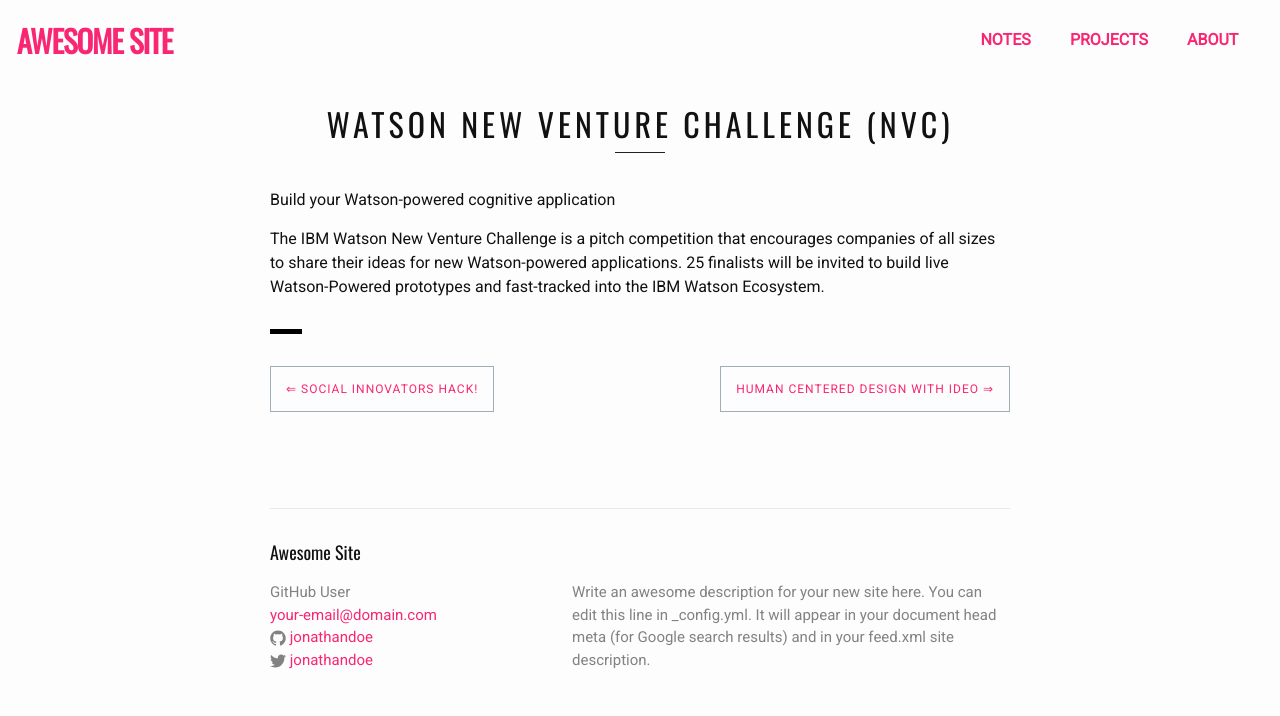
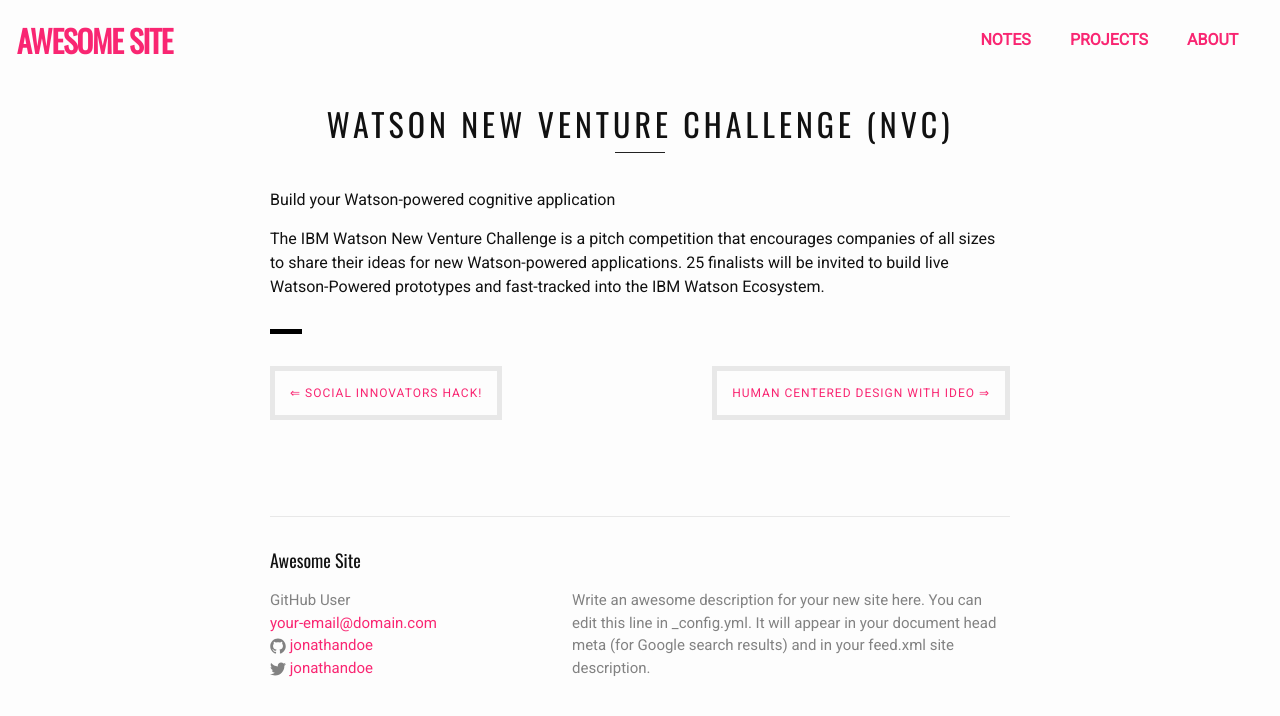
Before and after one commit to centros4520/t-2021, a Jekyll site: the page built from _projects/2016-1-ibm-watson.md, in a window 1280 px wide. Shown: the top 716 px of the page. Built offline with Jekyll 4.4.1, drawn with Linux system fonts in a browser that asks for light colours; nearby versions of some CDN libraries.

Commit message:
Add custom paginator button style

```diff
--- a/_includes/collection-paginator.html
+++ b/_includes/collection-paginator.html
@@ -39,12 +39,12 @@
 <div class="paginator-project">
     <div class="paginator-project-prev">
     {% if prevurl %}
-    <a href="{{prevurl}}" class="prev Button">&lArr; {{prevtitle}}</a>
+    <a href="{{prevurl}}" class="prev PaginatorLinkButton">&lArr; {{prevtitle}}</a>
     {% endif %}
     </div>
     <div class="paginator-project-next">
     {% if nexturl %}
-    <a href="{{nexturl}}" class="nxt Button">{{nexttitle}} &rArr;</a>
+    <a href="{{nexturl}}" class="nxt PaginatorLinkButton">{{nexttitle}} &rArr;</a>
     {% endif %}
     </div>
 </div>
--- a/_sass/custom/_mixin-grid.scss
+++ b/_sass/custom/_mixin-grid.scss
@@ -53,3 +53,38 @@
      }
     }
 }
+
+.PaginatorLinkButton {
+    font-size: 12px;
+    line-height: 20px;
+    letter-spacing: 1px;
+    color: #6d7e88;
+    text-transform: uppercase;
+    border: 5px solid $grey-color-light;
+    box-sizing: border-box;
+    padding: 12px 15px;
+    display: inline-block;
+    cursor: pointer;
+    background-color: Transparent;
+    text-decoration: none;
+    @include transition(transition, background-color .5s ease, color .5s ease, border .5s ease); // -webkit-transition: background-color .15s ease, color .15s ease, border .15s ease;
+    a {
+        text-decoration: none;
+        @include transition(transition, color .5s ease);
+        display: inline;
+        margin: 0;
+        background: none;
+        border-bottom: 2px solid;
+        &:focus,
+        &:hover {
+            cursor: pointer;
+            color: #6d7e88;
+        }
+    }
+    &:hover {
+        color: $background-color;
+        border-color: $grey-color-dark;
+        background-color: $grey-color-dark;
+        text-decoration: none;
+    }
+}
```
